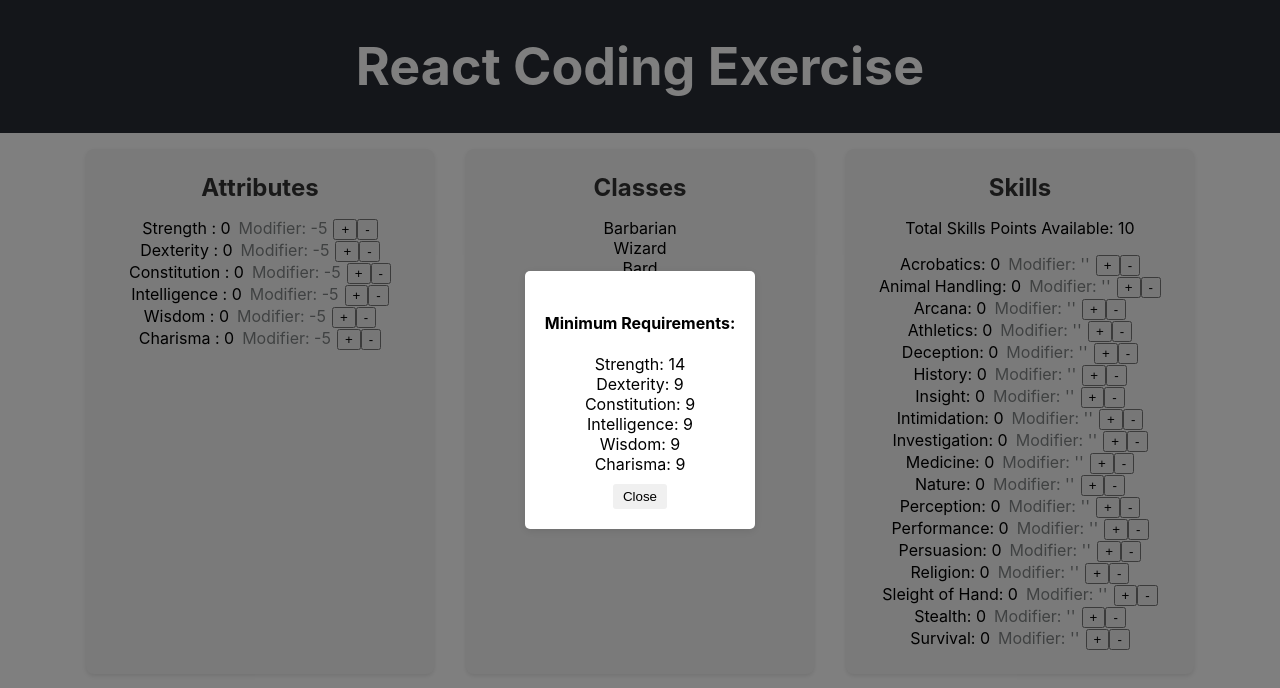
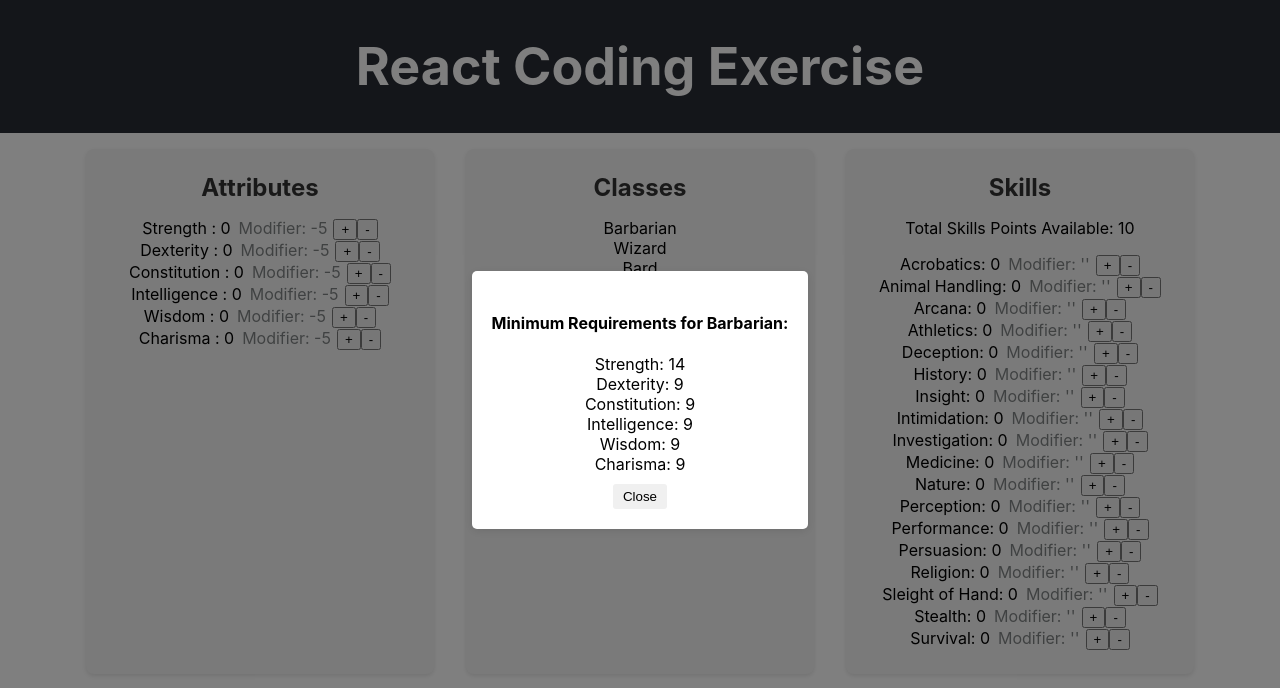
Before and after one commit to Jl14Salvador/recruiting-webapp-character, a React (Create React App) app: page / in a window 1280 px wide. Both pictures are taken after a click on the element "Barbarian". Shown: the top 688 px of the page. Built offline with nearby package versions, Linux system fonts and the light colour scheme.

Commit message:
chore: pass className for requirements modal

```diff
--- a/src/components/ClassComponent.tsx
+++ b/src/components/ClassComponent.tsx
@@ -37,7 +37,7 @@ function ClassComponent({
         <div className="modal-overlay">
           <div className="modal">
             <div className="modal-content">
-              <h4>Minimum Requirements:</h4>
+              <h4>Minimum Requirements for {className}:</h4>
               {Object.entries(minimumAttributesRequired).map(
                 ([attr, value]) => (
                   <div key={attr}>
```
